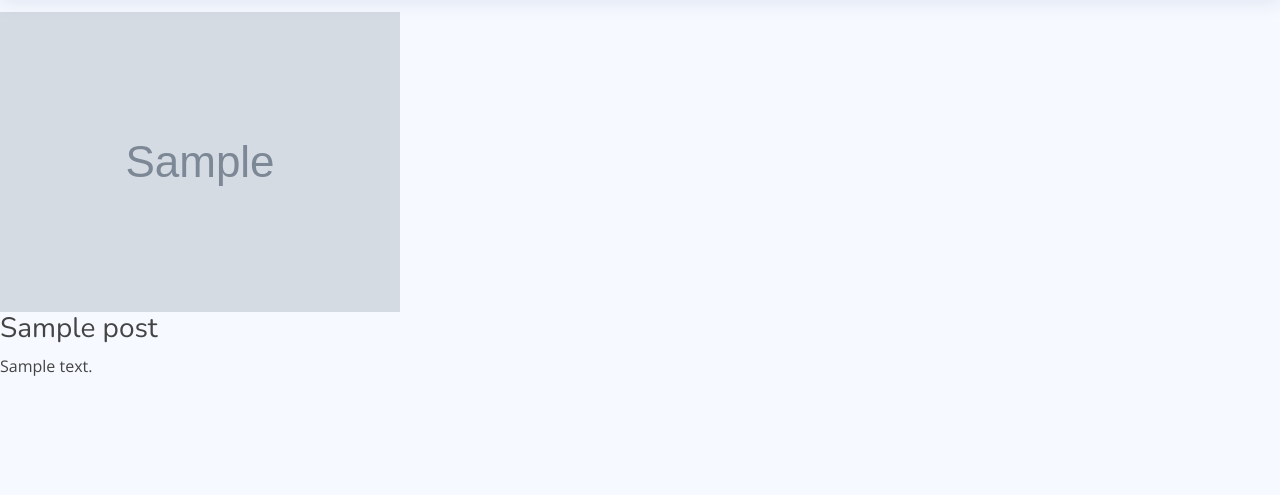
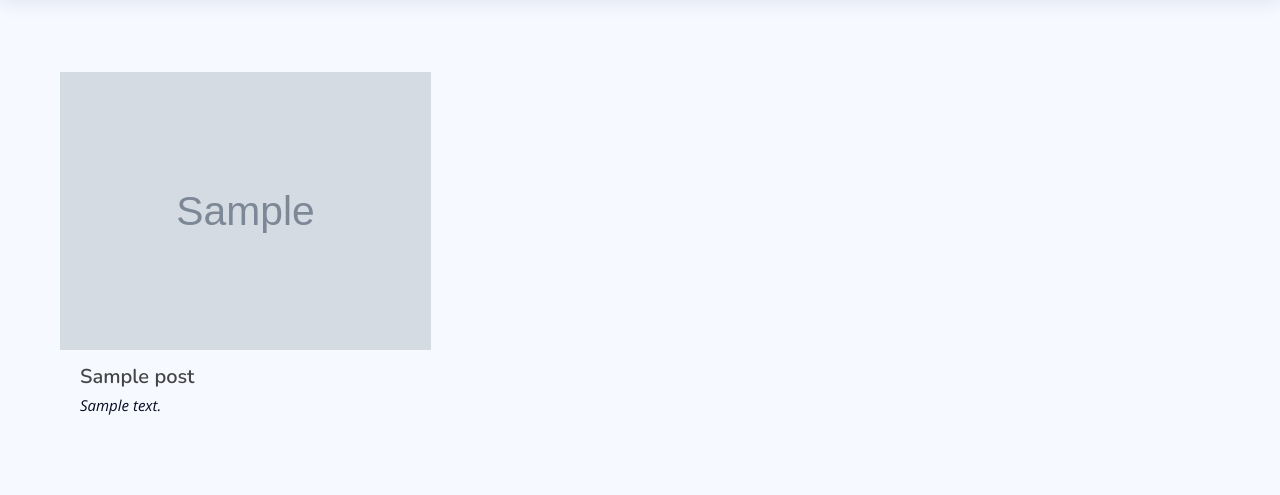
Before and after one commit to zlcosio21/UniversityWebProject, a Django app: page / in a window 1280 px wide. Shown: the part 60-555 px from the top of the page. Run offline with Django 4.2, Linux system fonts and the light colour scheme; tables that the repository leaves empty hold one stand-in row (values such as "Sample post"); grey boxes marked "Sample" are stand-in pictures; some libraries are stand-ins or nearby versions.

Commit message:
Estilo a los registros

```diff
--- a/UniversityWebApp/static/assets/css/style.css
+++ b/UniversityWebApp/static/assets/css/style.css
@@ -286,3 +286,51 @@
 .profile .profile-edit img {
   max-width: 120px;
 }
+
+
+
+#posts {
+  padding: 60px 60px;
+}
+
+#posts .hotel {
+  border: 1px solid #e0e5fa;
+  background: #fff;
+  margin-bottom: 30px;
+}
+
+#posts .posts:hover .posts-img img {
+  transform: scale(1.1);
+}
+
+#posts .posts-img {
+  overflow: hidden;
+  margin-bottom: 15px;
+}
+
+#posts .posts-img img {
+  transition: 0.3s ease-in-out;
+}
+
+#posts h3 {
+  font-weight: 600;
+  font-size: 20px;
+  margin-bottom: 5px;
+  padding: 0 20px;
+}
+
+#posts a {
+  color: #152b79;
+}
+
+#posts a:hover {
+  color: #f82249;
+}
+
+#posts p {
+  padding: 0 20px;
+  margin-bottom: 20px;
+  color: #060c22;
+  font-style: italic;
+  font-size: 15px;
+}
```
